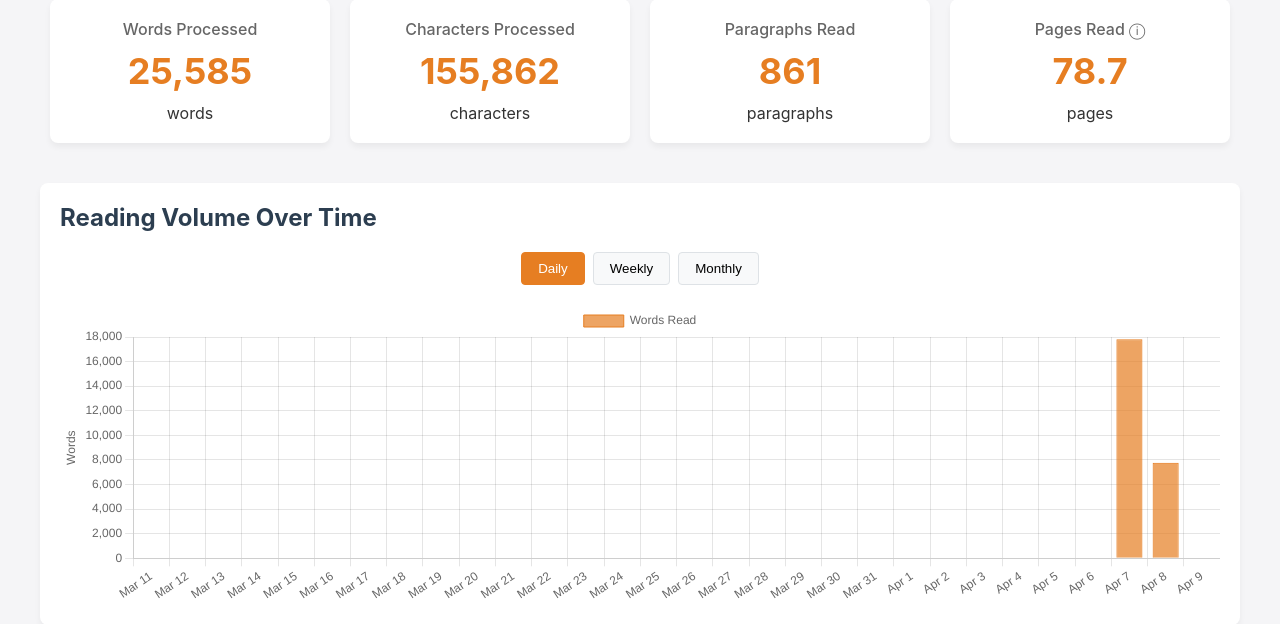
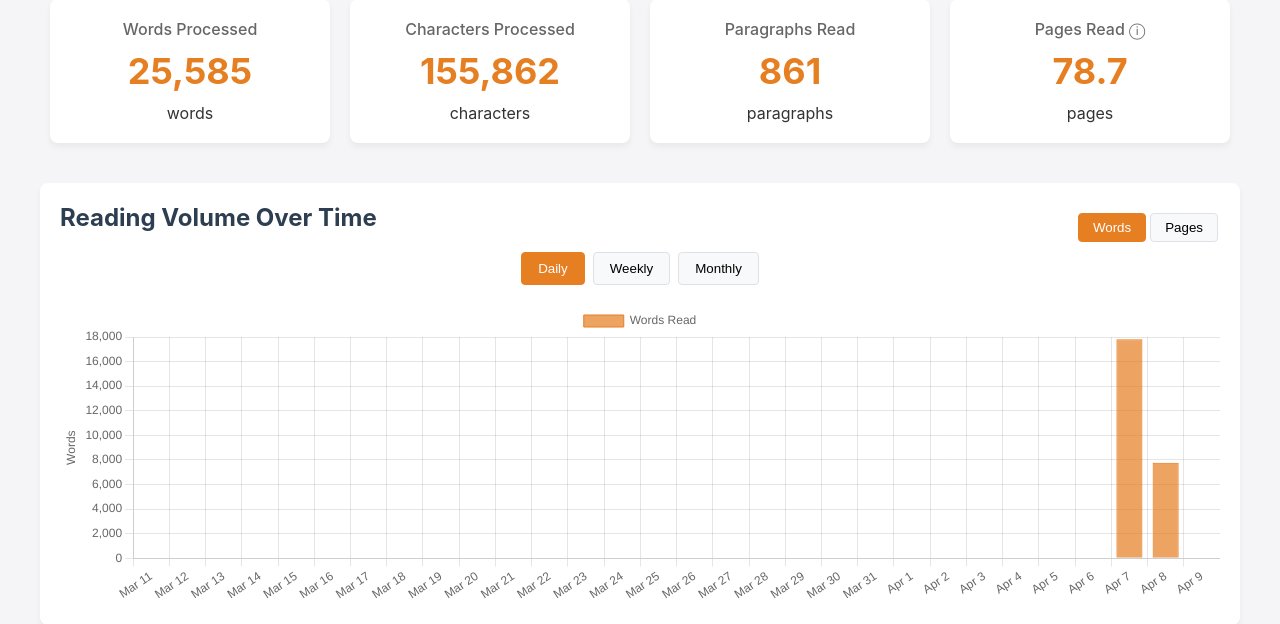
Before and after one commit to ykdojo/osh, a Flask app: page /reading in a window 1280 px wide. Shown: the part 137-761 px from the top of the page. Run offline with Flask 2, Linux system fonts and the light colour scheme.

Commit message:
Add toggle for switching between words and pages in reading metrics chart

```diff
--- a/templates/reading_dashboard.html
+++ b/templates/reading_dashboard.html
@@ -87,6 +87,27 @@
             border-color: #e67e22;
         }
         .time-period-nav button:hover:not(.active) {
+            background-color: #e9ecef;
+        }
+        .display-toggle {
+            display: flex;
+        }
+        .display-toggle button {
+            background-color: #f8f9fa;
+            border: 1px solid #dee2e6;
+            padding: 6px 14px;
+            margin: 0 2px;
+            cursor: pointer;
+            border-radius: 4px;
+            font-weight: 500;
+            transition: all 0.2s;
+        }
+        .display-toggle button.active {
+            background-color: #e67e22;
+            color: white;
+            border-color: #e67e22;
+        }
+        .display-toggle button:hover:not(.active) {
             background-color: #e9ecef;
         }
         .chart-wrapper {
@@ -180,7 +201,13 @@
         </div>
 
         <div class="chart-container">
-            <h2>Reading Volume Over Time</h2>
+            <div style="display: flex; justify-content: space-between; align-items: center;">
+                <h2>Reading Volume Over Time</h2>
+                <div class="display-toggle">
+                    <button class="toggle-btn active" data-display="words">Words</button>
+                    <button class="toggle-btn" data-display="pages">Pages</button>
+                </div>
+            </div>
             <div class="time-period-nav">
                 <button class="period-btn active" data-period="daily">Daily</button>
                 <button class="period-btn" data-period="weekly">Weekly</button>
@@ -205,6 +232,7 @@
         // Chart.js initialization
         let readingChart;
         let currentPeriod = 'daily';
+        let currentDisplay = 'words'; // Default display mode
 
         // Fetch data and initialize
         fetchDataAndUpdateUI();
@@ -215,6 +243,16 @@
                 document.querySelectorAll('.period-btn').forEach(btn => btn.classList.remove('active'));
                 button.classList.add('active');
                 currentPeriod = button.getAttribute('data-period');
+                updateChart();
+            });
+        });
+
+        // Add event listeners to display toggle buttons
+        document.querySelectorAll('.toggle-btn').forEach(button => {
+            button.addEventListener('click', () => {
+                document.querySelectorAll('.toggle-btn').forEach(btn => btn.classList.remove('active'));
+                button.classList.add('active');
+                currentDisplay = button.getAttribute('data-display');
                 updateChart();
             });
         });
@@ -246,21 +284,32 @@
             let chartData;
             let labels;
             let values;
+            const wordsPerPage = data.words_per_page_setting;
 
             // Select appropriate data based on current time period
             if (currentPeriod === 'daily') {
                 chartData = data.daily_metrics;
                 labels = chartData.map(item => formatDate(item.date));
-                values = chartData.map(item => item.words);
+                values = currentDisplay === 'words'
+                    ? chartData.map(item => item.words)
+                    : chartData.map(item => parseFloat((item.words / wordsPerPage).toFixed(1)));
             } else if (currentPeriod === 'weekly') {
                 chartData = data.weekly_metrics;
                 labels = chartData.map(item => formatWeek(item.week));
-                values = chartData.map(item => item.words);
+                values = currentDisplay === 'words'
+                    ? chartData.map(item => item.words)
+                    : chartData.map(item => parseFloat((item.words / wordsPerPage).toFixed(1)));
             } else {
                 chartData = data.monthly_metrics;
                 labels = chartData.map(item => formatMonth(item.month));
-                values = chartData.map(item => item.words);
+                values = currentDisplay === 'words'
+                    ? chartData.map(item => item.words)
+                    : chartData.map(item => parseFloat((item.words / wordsPerPage).toFixed(1)));
             }
+
+            // Determine label and y-axis text based on display mode
+            const displayLabel = currentDisplay === 'words' ? 'Words Read' : 'Pages Read';
+            const yAxisTitle = currentDisplay === 'words' ? 'Words' : 'Pages';
 
             // Destroy previous chart instance if it exists
             if (readingChart) {
@@ -274,7 +323,7 @@
                 data: {
                     labels: labels,
                     datasets: [{
-                        label: 'Words Read',
+                        label: displayLabel,
                         data: values,
                         backgroundColor: 'rgba(230, 126, 34, 0.7)',
                         borderColor: 'rgba(230, 126, 34, 1)',
@@ -289,7 +338,7 @@
                             beginAtZero: true,
                             title: {
                                 display: true,
-                                text: 'Words'
+                                text: yAxisTitle
                             }
                         }
                     }
```
